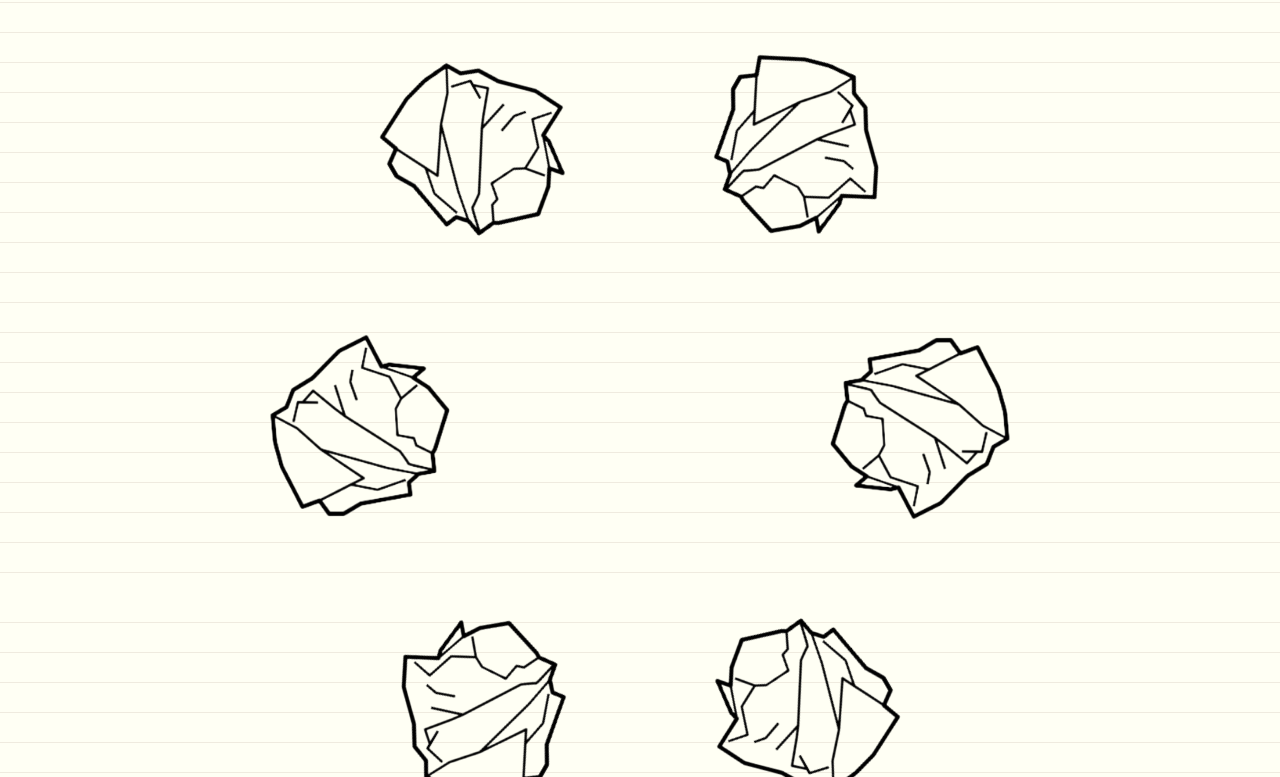
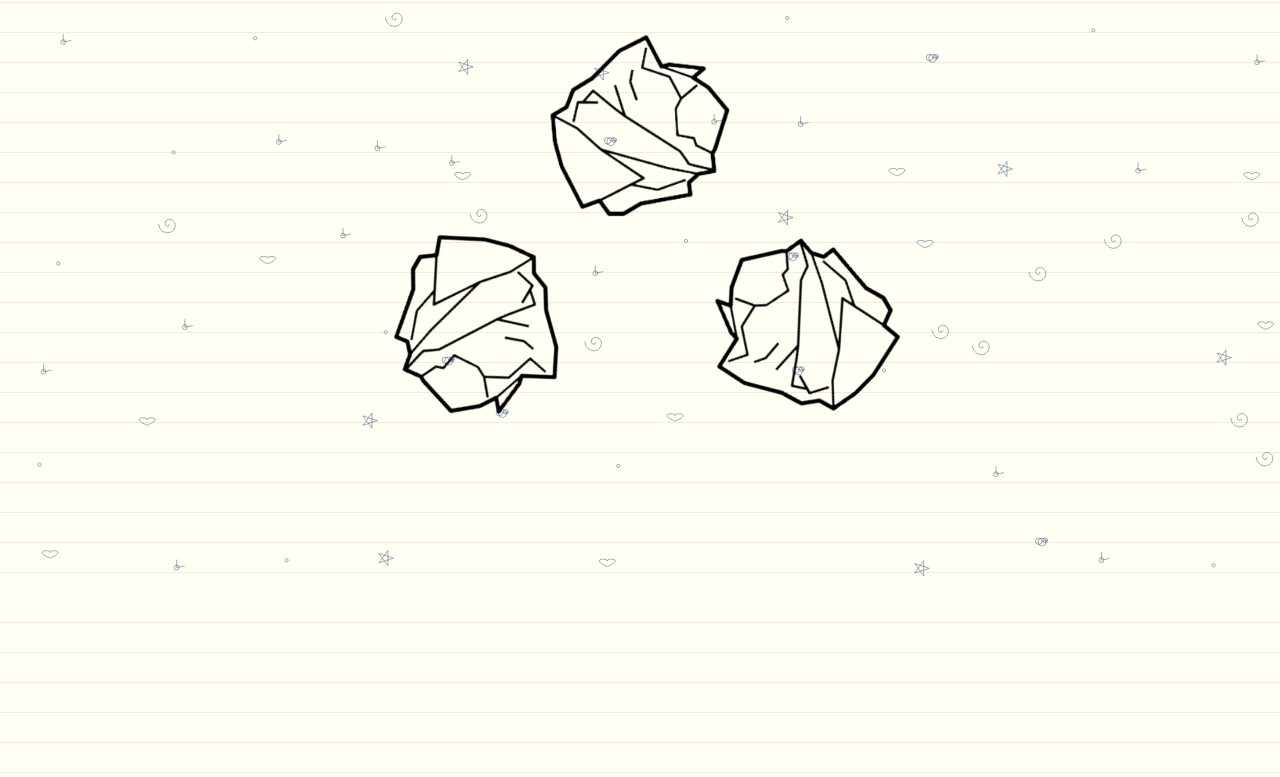
Before and after one commit to IamParvSinghal/IamParvSinghal.github.io, a plain HTML site: page projects.html in a window 1280 px wide. Shown: the part 207-984 px from the top of the page. Drawn offline with Linux system fonts and the light colour scheme.

Commit message:
updated projects page and added doodle animation to all pages

```diff
--- /dev/null
+++ b/doodles.js
@@ -0,0 +1,258 @@
+class Doodle {
+    constructor(x, y, type, size) {
+        this.x = x;
+        this.y = y;
+        this.originalX = x;
+        this.originalY = y;
+        this.type = type;
+        this.size = 8; // Fixed size for all doodles
+        this.opacity = 0.4; // Increased opacity
+        this.velocityX = 0;
+        this.velocityY = 0;
+        this.rotation = 0;
+        this.rotationVelocity = 0;
+    }
+
+    update(mouseX, mouseY) {
+        // Distance from mouse
+        const dx = mouseX - this.x;
+        const dy = mouseY - this.y;
+        const distance = Math.sqrt(dx * dx + dy * dy);
+
+        // Mouse influence radius and force increased
+        const radius = 150;
+
+        if (distance < radius) {
+            // Much stronger push force away from mouse
+            const force = (1 - distance / radius) * 2.0;
+            const angle = Math.atan2(dy, dx);
+
+            // Add some randomness to the movement
+            const randomAngle = angle + (Math.random() - 0.5) * Math.PI * 0.5;
+            this.velocityX -= Math.cos(randomAngle) * force * 2;
+            this.velocityY -= Math.sin(randomAngle) * force * 2;
+
+            // Add rotation effect
+            this.rotationVelocity += (Math.random() - 0.5) * 0.2;
+        }
+
+        // Return to original position with elastic effect
+        const returnForce = 0.08;
+        const displacement = {
+            x: this.originalX - this.x,
+            y: this.originalY - this.y
+        };
+        const displacementDistance = Math.sqrt(displacement.x * displacement.x + displacement.y * displacement.y);
+
+        // Stronger return force when further from original position
+        const elasticForce = returnForce * (1 + displacementDistance / 50);
+        this.velocityX += displacement.x * elasticForce;
+        this.velocityY += displacement.y * elasticForce;
+
+        // Apply friction
+        this.velocityX *= 0.9;
+        this.velocityY *= 0.9;
+        this.rotationVelocity *= 0.95;
+
+        // Update position and rotation
+        this.x += this.velocityX;
+        this.y += this.velocityY;
+        this.rotation += this.rotationVelocity;
+
+        // Add slight wobble effect when moving
+        const speed = Math.sqrt(this.velocityX * this.velocityX + this.velocityY * this.velocityY);
+        this.opacity = 0.4 + speed * 0.4;
+    }
+}
+
+const doodles = [
+    // Star
+    (ctx, x, y, size) => {
+        ctx.beginPath();
+        for (let i = 0; i < 5; i++) {
+            const angle = (i * 4 * Math.PI) / 5;
+            const px = x + size * Math.cos(angle);
+            const py = y + size * Math.sin(angle);
+            i === 0 ? ctx.moveTo(px, py) : ctx.lineTo(px, py);
+        }
+        ctx.closePath();
+    },
+    // Spiral
+    (ctx, x, y, size) => {
+        ctx.beginPath();
+        for (let i = 0; i < 20; i++) {
+            const angle = i * 0.5;
+            const radius = i * size / 15;
+            const px = x + radius * Math.cos(angle);
+            const py = y + radius * Math.sin(angle);
+            i === 0 ? ctx.moveTo(px, py) : ctx.lineTo(px, py);
+        }
+    },
+    // Heart
+    (ctx, x, y, size) => {
+        ctx.beginPath();
+        ctx.moveTo(x, y + size * 0.3);
+        ctx.bezierCurveTo(x, y, x - size, y, x - size, y + size * 0.3);
+        ctx.bezierCurveTo(x - size, y + size * 0.6, x, y + size, x, y + size);
+        ctx.bezierCurveTo(x, y + size, x + size, y + size * 0.6, x + size, y + size * 0.3);
+        ctx.bezierCurveTo(x + size, y, x, y, x, y + size * 0.3);
+    },
+    // Cloud
+    (ctx, x, y, size) => {
+        ctx.beginPath();
+        ctx.arc(x, y, size * 0.5, 0, Math.PI * 2);
+        ctx.arc(x + size * 0.4, y - size * 0.2, size * 0.3, 0, Math.PI * 2);
+        ctx.arc(x - size * 0.4, y - size * 0.1, size * 0.4, 0, Math.PI * 2);
+    },
+    // Music Note
+    (ctx, x, y, size) => {
+        ctx.beginPath();
+        ctx.arc(x - size * 0.5, y + size * 0.5, size * 0.3, 0, Math.PI * 2);
+        ctx.moveTo(x - size * 0.5, y - size * 0.5);
+        ctx.lineTo(x - size * 0.5, y + size * 0.5);
+        ctx.lineTo(x + size * 0.5, y + size * 0.3);
+    },
+    // Flower
+    (ctx, x, y, size) => {
+        for (let i = 0; i < 6; i++) {
+            const angle = (i * Math.PI) / 3;
+            ctx.beginPath();
+            ctx.arc(
+                x + Math.cos(angle) * size * 0.5,
+                y + Math.sin(angle) * size * 0.5,
+                size * 0.3,
+                0,
+                Math.PI * 2
+            );
+        }
+        ctx.beginPath();
+        ctx.arc(x, y, size * 0.2, 0, Math.PI * 2);
+    }
+];
+
+class DoodleManager {
+    constructor() {
+        this.canvas = document.getElementById('doodleCanvas');
+        this.ctx = this.canvas.getContext('2d');
+        this.doodleInstances = [];
+        this.mouseX = -1000; // Start mouse far away
+        this.mouseY = -1000;
+        this.init();
+    }
+
+    init() {
+        this.resizeCanvas();
+        window.addEventListener('resize', () => {
+            this.resizeCanvas();
+            this.redistributeDoodles();
+        });
+
+        // Track mouse movement across the entire window
+        window.addEventListener('mousemove', (e) => {
+            // Get mouse position relative to the page
+            const rect = this.canvas.getBoundingClientRect();
+            this.mouseX = e.clientX - rect.left;
+            this.mouseY = e.clientY - rect.top;
+        });
+
+        // Handle mouse leaving the window
+        window.addEventListener('mouseout', (e) => {
+            if (e.relatedTarget === null) {
+                this.mouseX = -1000;
+                this.mouseY = -1000;
+            }
+        });
+
+        this.createDoodles();
+        this.animate();
+    }
+
+    createDoodles() {
+        this.doodleInstances = [];
+        const numRows = 8;
+        const numCols = 12;
+
+        const cellWidth = this.canvas.width / numCols;
+        const cellHeight = this.canvas.height / numRows;
+
+        for (let row = 0; row < numRows; row++) {
+            for (let col = 0; col < numCols; col++) {
+                // Increased randomness within each cell (0.2-0.8 instead of 0.3-0.7)
+                const x = (col + 0.2 + Math.random() * 0.6) * cellWidth;
+                const y = (row + 0.2 + Math.random() * 0.6) * cellHeight;
+
+                // Skip some cells randomly (20% chance)
+                if (Math.random() > 0.2) {
+                    this.doodleInstances.push(new Doodle(
+                        x,
+                        y,
+                        Math.floor(Math.random() * doodles.length),
+                        8
+                    ));
+                }
+            }
+        }
+
+        // Add some completely random doodles (10% extra)
+        const extraDoodles = Math.floor((numRows * numCols) * 0.1);
+        for (let i = 0; i < extraDoodles; i++) {
+            this.doodleInstances.push(new Doodle(
+                Math.random() * this.canvas.width,
+                Math.random() * this.canvas.height,
+                Math.floor(Math.random() * doodles.length),
+                8
+            ));
+        }
+    }
+
+    redistributeDoodles() {
+        const oldDoodles = this.doodleInstances;
+        this.createDoodles();
+
+        // Preserve velocities from old doodles
+        for (let i = 0; i < Math.min(oldDoodles.length, this.doodleInstances.length); i++) {
+            this.doodleInstances[i].velocityX = oldDoodles[i].velocityX;
+            this.doodleInstances[i].velocityY = oldDoodles[i].velocityY;
+        }
+    }
+
+    resizeCanvas() {
+        this.canvas.width = window.innerWidth;
+        this.canvas.height = window.innerHeight;
+    }
+
+    animate() {
+        this.ctx.clearRect(0, 0, this.canvas.width, this.canvas.height);
+
+        this.doodleInstances.forEach(doodle => {
+            doodle.update(this.mouseX, this.mouseY);
+
+            this.ctx.save();
+            this.ctx.strokeStyle = '#1a365d';
+            this.ctx.lineWidth = 1;
+            this.ctx.globalAlpha = doodle.opacity;
+
+            // Apply rotation
+            this.ctx.translate(doodle.x, doodle.y);
+            this.ctx.rotate(doodle.rotation);
+            this.ctx.translate(-doodle.x, -doodle.y);
+
+            doodles[doodle.type](
+                this.ctx,
+                doodle.x,
+                doodle.y,
+                doodle.size
+            );
+
+            this.ctx.stroke();
+            this.ctx.restore();
+        });
+
+        requestAnimationFrame(() => this.animate());
+    }
+}
+
+// Initialize when DOM is loaded
+document.addEventListener('DOMContentLoaded', () => {
+    new DoodleManager();
+});
--- a/projects.html
+++ b/projects.html
@@ -6,10 +6,19 @@
     <title>Projects</title>
     <link rel="stylesheet" href="styles.css">
     <style>
+        #doodleCanvas {
+            position: fixed;
+            top: 0;
+            left: 0;
+            width: 100%;
+            height: 100%;
+            pointer-events: none;
+            z-index: 1;
+        }
         .projects-container {
             position: relative;
             width: 800px;
-            height: 800px;
+            height: 500px;
             margin: 30px auto;
         }
 
@@ -53,10 +62,10 @@
         }
 
         .project-paper.expanded {
-            position: absolute;
-            top: 400px !important;
+            position: fixed;
+            top: 50% !important;
             left: 50% !important;
-            transform: translate(-50%, 0) !important;
+            transform: translate(-50%, -50%) !important;
             z-index: 1000;
             width: auto;
             height: auto;
@@ -121,60 +130,34 @@
     </style>
 </head>
 <body>
+    <canvas id="doodleCanvas"></canvas>
     <a href="table-of-content.html" class="back-button">Back</a>
     <h1>PROJECTS</h1>
 
     <div class="projects-container">
-        <!-- Project 1 -->
-        <div class="project-paper crumpled" style="top: 50%; left: 15%; transform: translate(-50%, -50%) rotate(0deg)">
+        <!-- Project 1 (Personal Website) - Top -->
+        <div class="project-paper crumpled" style="top: 20%; left: 50%; transform: translate(-50%, -50%) rotate(0deg)">
             <div class="project-content">
-                <h3 class="project-title">Project 1</h3>
-                <p class="project-description">Description of your first project goes here...</p>
+                <h3 class="project-title">Personal Website</h3>
+                <p class="project-description">A responsive personal portfolio website built with HTML, CSS, and JavaScript, featuring an interactive paper-like design.</p>
+                <a href="https://github.com/IamParvSinghal/IamParvSinghal.github.io" class="project-link">Github</a>
+            </div>
+        </div>
+
+        <!-- Project 2 (Automobile Performance Analysis) - Bottom Left -->
+        <div class="project-paper crumpled" style="top: 60%; left: 30%; transform: translate(-50%, -50%) rotate(120deg)">
+            <div class="project-content">
+                <h3 class="project-title">Automobile Performance Analysis</h3>
+                <p class="project-description">Data analysis project focusing on automobile performance metrics and their relationships with various vehicle characteristics.</p>
                 <a href="#" class="project-link">Github</a>
             </div>
         </div>
 
-        <!-- Project 2 -->
-        <div class="project-paper crumpled" style="top: 15%; left: 30%; transform: translate(-50%, -50%) rotate(60deg)">
+        <!-- Project 3 (XML-API Based Weather App) - Bottom Right -->
+        <div class="project-paper crumpled" style="top: 60%; right: 30%; transform: translate(50%, -50%) rotate(240deg)">
             <div class="project-content">
-                <h3 class="project-title">Project 2</h3>
-                <p class="project-description">Description of your second project goes here...</p>
-                <a href="#" class="project-link">Github</a>
-            </div>
-        </div>
-
-        <!-- Project 3 -->
-        <div class="project-paper crumpled" style="top: 15%; right: 30%; transform: translate(50%, -50%) rotate(120deg)">
-            <div class="project-content">
-                <h3 class="project-title">Project 3</h3>
-                <p class="project-description">Description of your third project goes here...</p>
-                <a href="#" class="project-link">Github</a>
-            </div>
-        </div>
-
-        <!-- Project 4 -->
-        <div class="project-paper crumpled" style="top: 50%; right: 15%; transform: translate(50%, -50%) rotate(180deg)">
-            <div class="project-content">
-                <h3 class="project-title">Project 4</h3>
-                <p class="project-description">Description of your fourth project goes here...</p>
-                <a href="#" class="project-link">Github</a>
-            </div>
-        </div>
-
-        <!-- Project 5 -->
-        <div class="project-paper crumpled" style="bottom: 15%; right: 30%; transform: translate(50%, 50%) rotate(240deg)">
-            <div class="project-content">
-                <h3 class="project-title">Project 5</h3>
-                <p class="project-description">Description of your fifth project goes here...</p>
-                <a href="#" class="project-link">Github</a>
-            </div>
-        </div>
-
-        <!-- Project 6 -->
-        <div class="project-paper crumpled" style="bottom: 15%; left: 30%; transform: translate(-50%, 50%) rotate(300deg)">
-            <div class="project-content">
-                <h3 class="project-title">Project 6</h3>
-                <p class="project-description">Description of your sixth project goes here...</p>
+                <h3 class="project-title">XML-API Based Weather App</h3>
+                <p class="project-description">A weather application that utilizes XML-based APIs to fetch and display real-time weather information with an intuitive user interface.</p>
                 <a href="#" class="project-link">Github</a>
             </div>
         </div>
@@ -219,5 +202,6 @@
             });
         });
     </script>
+    <script src="doodles.js"></script>
 </body>
 </html>
```
Also changed, not shown: about-me.html (+19 -0 lines), contact-me.html (+19 -0 lines), index.html (+21 -0 lines), table-of-content.html (+20 -1 lines).
